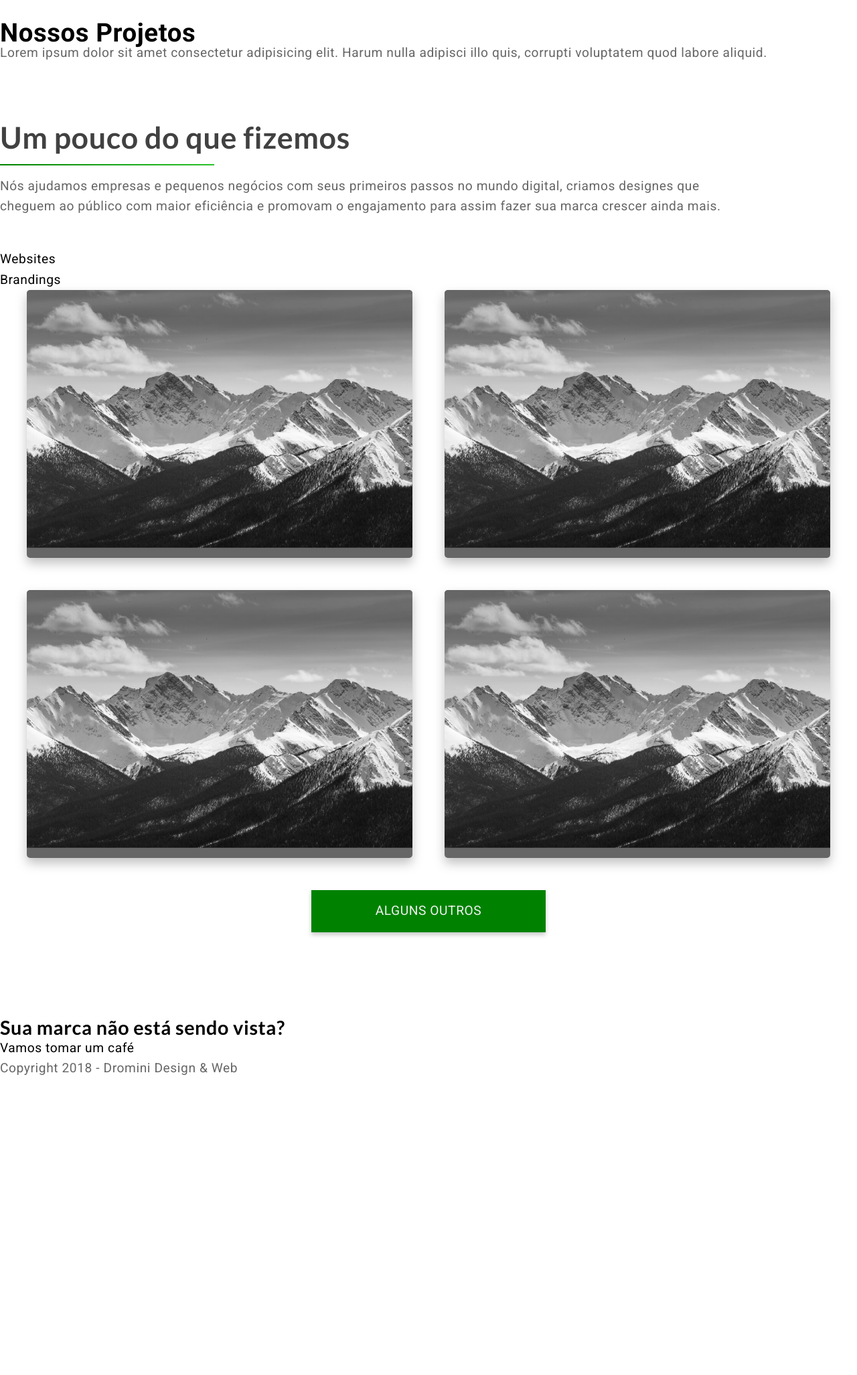
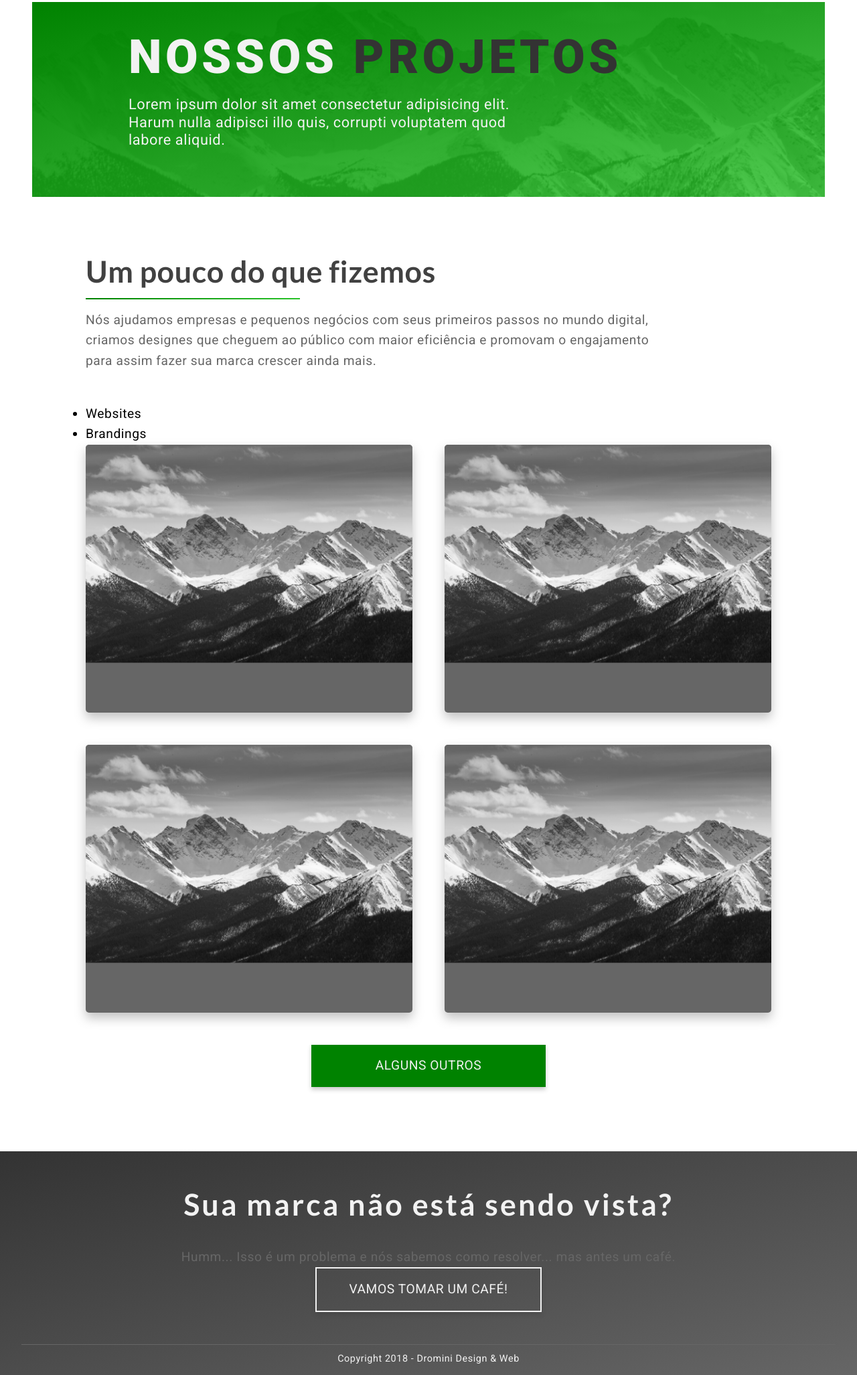
Before and after one commit to alexgsalg/dromini-website, a website: page views/portfolio.html in a window 1280 px wide. Shown: the part 77-2130 px from the top of the page at 67% size. Before the commit the page ends 1688 px from the top, so only its background shows below. Drawn offline with Linux system fonts and the light colour scheme.

Commit message:
inicio de portfolio

```diff
--- a/views/portfolio.html
+++ b/views/portfolio.html
@@ -19,10 +19,13 @@
             <a class="menu-item" href="/views/contato.html">Contato</a>
         </nav>
     </header>
-<br>
-<h1>Nossos Projetos</h1>
-<p>Lorem ipsum dolor sit amet consectetur adipisicing elit. Harum nulla adipisci illo quis, corrupti voluptatem quod labore aliquid.</p>
-<br>
+    <section class="hero--small">
+        <div class="hero-microcopy">
+            <h1 class="microcopy__title">Nossos <span>Projetos</span></h1>
+            <p class="microcopy__subtitle">Lorem ipsum dolor sit amet consectetur adipisicing elit. Harum nulla adipisci illo quis, corrupti voluptatem quod labore aliquid.</p>
+        </div>
+    </section>
+    <main class="container">
         <section class="cases">
             <div class="heading">
                 <h2 class="heading-title">Um pouco do que fizemos</h2>
@@ -51,11 +54,16 @@
                 <a href="" class="btn btn--big btn--primary">Alguns outros</a>
             </div>
         </section>
-<br>
-<h2>Sua marca não está sendo vista?</h2>
-<a href="">Vamos tomar um café</a>
-<br>
+    </main>
+    <footer class="footer">
+        <div class="heading--center">
+            <h2 class="heading-title--footer">Sua marca não está sendo vista?</h2>
+            <p>Humm... Isso é um problema e nós sabemos como resolver... mas antes um café.</p>
+            <a href="" class="btn btn--light">Vamos tomar um café!</a>
+        </div>
+        <div class="copyright">
             <p>Copyright  2018 - Dromini Design & Web</p>
-
+        </div>
+    </footer>
 </body>
 </html>
```
Lines whose indentation alone changed are shown as unchanged.
